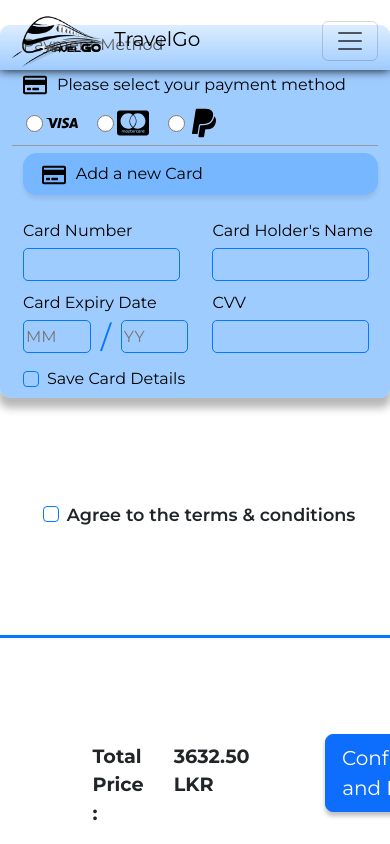
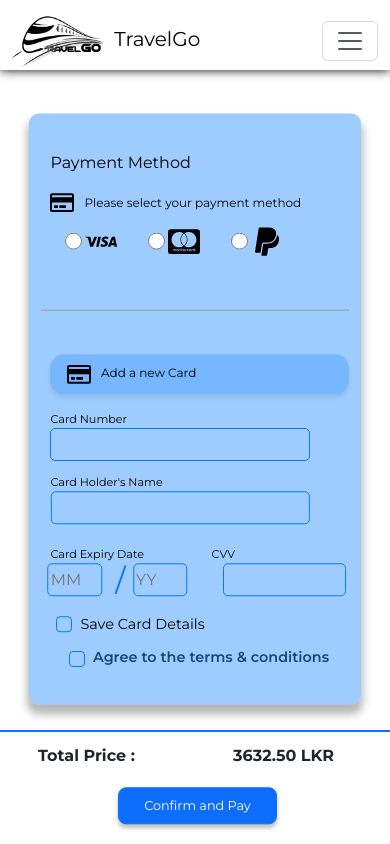
Before and after one commit to nadeeshaMadusanka99/TravelGo-Frontend, a React (Vite) app: page /payment in a window 390 px wide. Built offline with nearby package versions, Linux system fonts and the light colour scheme.

Commit message:
mobile responsive payment screen
mobile responsive payment screen

```diff
--- a/src/Screens/Payment/Payment.jsx
+++ b/src/Screens/Payment/Payment.jsx
@@ -9,7 +9,7 @@ const Payment = () =>{
     return(
         <main className="payment">
             <Container className='payment-container'>
-                <div className="content-inside">
+                <div className="content-inside-upper">
                     <p className='payment-heading'>Payment Method</p>
                     <div className="centered-container">
                             <FaRegCreditCard size="1.5rem" className="card-icon" />
@@ -29,7 +29,7 @@ const Payment = () =>{
                         </div>
                     </div>
                 <div className="divider"></div>
-                <div className="content-inside">
+                <div className="content-inside-bottom">
                     <div className="new-card mb-4">
                         <p className="new-card-content">
                             <FaRegCreditCard size="1.5rem" className="card-icon" />
@@ -38,15 +38,15 @@ const Payment = () =>{
                     </div>
                     <form className="card-form">
                         <Row>
-                            <Col xs={6}>
+                            <Col className="card-number">
                                 <div className="form-group">
-                                    <label htmlFor="card-number">Card Number</label>
+                                    <label htmlFor="card-number" className="card-label">Card Number</label>
                                     <input type="text" className="card-inputs" id="card-number"  />
                                 </div>
                             </Col>
-                            <Col xs={6}>
+                            <Col className="card-holder">
                                 <div className="form-group">
-                                    <label htmlFor="card-holder">Card Holder's Name</label>
+                                    <label htmlFor="card-holder" className="card-label">Card Holder's Name</label>
                                     <input type="text" className="card-inputs" id="card-holder" />
                                 </div>
                             </Col>
@@ -54,7 +54,7 @@ const Payment = () =>{
                         <Row>
                             <Col xs={6}>
                             <div className="form-group">
-                         <label htmlFor="card-expiry">Card Expiry Date</label>
+                         <label htmlFor="card-expiry" className="card-label">Card Expiry Date</label>
                                 <div className="d-flex">
                                     <input
                                         type="text"
@@ -77,8 +77,8 @@ const Payment = () =>{
                             </Col>
                             <Col xs={6}>
                                 <div className="form-group">
-                                    <label htmlFor="card-cvv">CVV</label>
-                                    <input type="text" className="card-inputs" id="card-cvv"  />
+                                    <label htmlFor="card-cvv" className="card-label">CVV</label>
+                                    <input type="text" className="card-inputs-cvv" id="card-cvv"  />
                                 </div>
                             </Col>
                         </Row>
@@ -105,10 +105,11 @@ const Payment = () =>{
 
             <Container fluid={true}>
                 <Row className="bottom-row">
-                    <Col xs={4}>
+                    <Col  className="total-price" xs={4}>
                         <p className="total mt-2">Total Price : </p>
                     </Col>
-                    <Col xs={4}>
+                    <Col  className="total-price-val" xs={4}>
+
                         <p className="total-value mt-2"> 3632.50 LKR</p>
                     </Col>
                     <Col xs={4}>
--- a/src/Screens/Payment/Payment.scss
+++ b/src/Screens/Payment/Payment.scss
@@ -11,7 +11,10 @@
         @include blue-backdrop;
     }
 }
-.content-inside{
+.content-inside-upper{
+    margin: 2% 0 0 3%;
+}
+.content-inside-bottom{
     margin: 2% 0 0 3%;
 }
 .centered-container {
@@ -60,6 +63,10 @@
     width: 94.6%;
     height: 33px;
     margin:5px 0 10px 0;
+}
+.card-inputs-cvv{
+    @extend .card-inputs;
+
 }
 .card-inputs-date{
     @extend .card-inputs;
@@ -110,3 +117,127 @@
 .total{
     margin-left: 76%;
 }
+
+@media (max-width:920px){
+    .payment-container{
+        width: 85%;
+        height: 70%;
+
+        transform: translateY(15%);
+        .centered-container{
+            margin: 0;
+            font-size: 75%;
+        }
+        .form-check-inline{
+            margin-left: 4%;
+        }
+        .form-check-payment-methods{
+            font-size: 2rem;
+
+        }
+
+        .divider{
+            transform: translateY(-3000%);
+        }
+        .content-inside-upper{
+            margin-top:12%;
+            margin-bottom: 10%;
+        }
+        .content-inside-bottom{
+
+            transform: translateY(-20%);
+        }
+        .new-card{
+            transform: translateY(-30%);
+        }
+        .new-card-content{
+            //margin: auto auto auto 3%;
+            padding:1%;
+            font-size: 75%;
+        }
+        .card-number{
+            transform: translateY(-30%);
+
+        }
+        .card-holder{
+
+            transform: translateX(-100%);
+            margin-top: 10%;
+
+
+        }
+        .card-label{
+            font-size: 70%;
+            transform: translateY(40%);
+            width: 100%;
+        }
+        .card-inputs-date{
+            width: 20%;
+            transform: translateX(-5%);
+        }
+        .card-inputs-cvv{
+             width: 45%;
+             margin-left: 4%;
+
+         }
+        .form-group{
+            width: 200%;
+        }
+    }
+    .form-check{
+        margin-left: 1%;
+
+    }
+    .form-check-label{
+        font-size: 90%;
+
+    }
+    .terms-check{
+        margin-top: 15%;
+    }
+    .terms-check-label{
+        font-size: 90%;
+
+        margin-bottom: 10%;
+    }
+    .bottom-row{
+        display: flex;
+        flex-direction: row;
+    }
+
+    .total-price{
+        margin-bottom: 5%;
+        width: 40%;
+        margin-left: 5%;
+        height: 10%;
+        margin-top:-5%
+    }
+
+    .total{
+        margin-left: 5%;
+        font-size: 1rem;
+        display: inline-block;
+    }
+    .total-price-val{
+        margin-top: -5%;
+        margin-bottom: 5%;
+        width: 40%;
+        height: 10%;
+        margin-left: 10%;
+    }
+    .total-value{
+
+        margin-left: 5%;
+        font-size: 1rem;
+        width: 100%;
+
+    }
+    .checkout-btn{
+        margin-left: 100%;
+        font-size: 0.8rem;
+        width:150%;
+        transform: translateY(-45%);
+
+    }
+
+}
```
